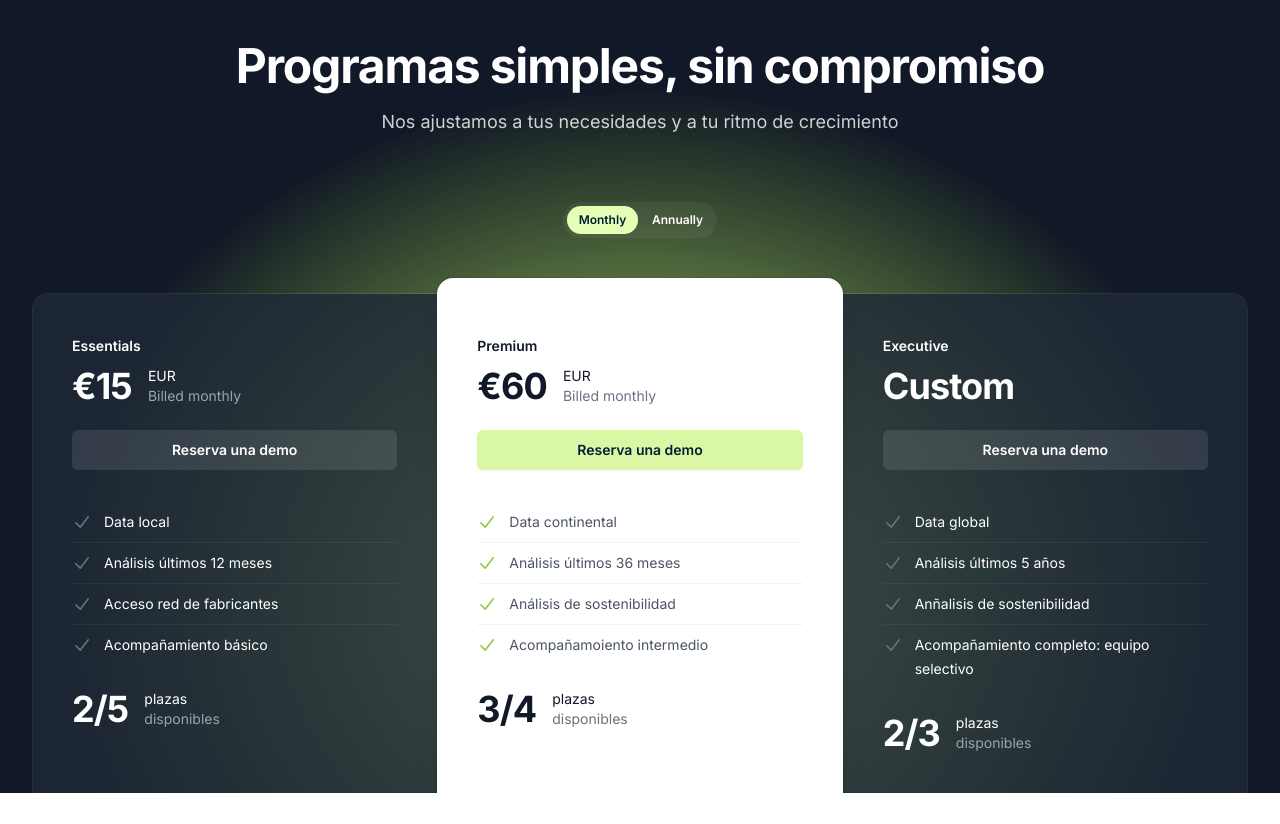
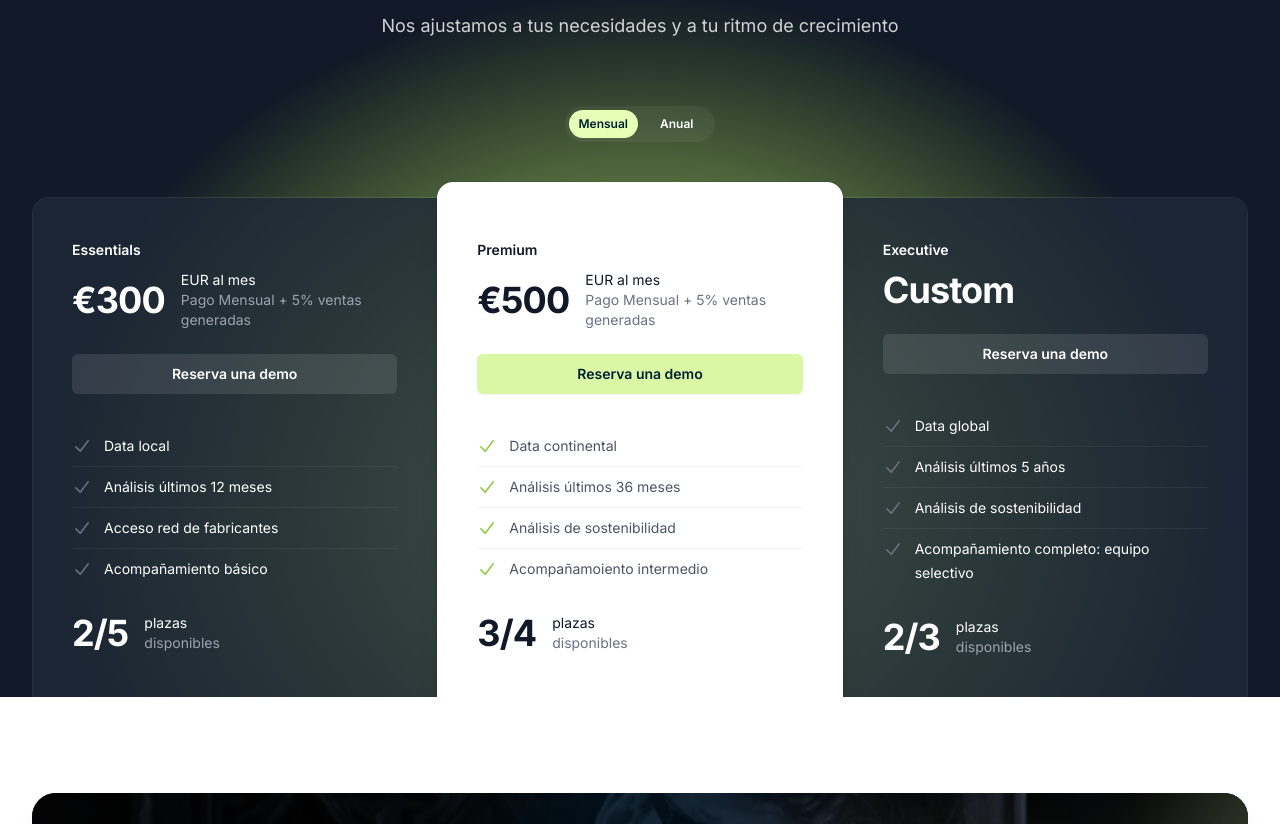
Before and after one commit to aheruz/hackio-saas, a Next.js app: page / in a window 1280 px wide. Shown: the part 1398-2222 px from the top of the page. Built offline with nearby package versions, Linux system fonts and the light colour scheme.

Commit message:
feat: copy

```diff
--- a/src/components/Features.jsx
+++ b/src/components/Features.jsx
@@ -26,7 +26,7 @@ const features = [
 
 export default function Features() {
   return (
-    <div id="features" className="bg-white py-24 sm:py-32">
+    <div id="features" className="bg-white py-20 sm:py-30">
       <div className="mx-auto max-w-7xl px-6 lg:px-8">
         <div className="mx-auto max-w-2xl lg:text-center">
           <h2 className="text-base font-semibold leading-7 text-blue">Optimizamos tu margen operativo</h2>
--- a/src/components/Pricing.jsx
+++ b/src/components/Pricing.jsx
@@ -3,8 +3,8 @@ import { RadioGroup } from '@headlessui/react'
 import { CheckIcon, XMarkIcon } from '@heroicons/react/20/solid'
 
 const frequencies = [
-  { value: 'monthly', label: 'Monthly' },
-  { value: 'annually', label: 'Annually' },
+  { value: 'monthly', label: 'Mensual' },
+  { value: 'annually', label: 'Anual' },
 ]
 const tiers = [
   {
@@ -13,7 +13,7 @@ const tiers = [
     href: '#cta',
     featured: false,
     description: 'All your essential business finances, taken care of.',
-    price: { monthly: '€15', annually: '€144' },
+    price: { monthly: '€300', annually: '€250' },
     availability: '2/5',
     mainFeatures: ['Data local', 'Análisis últimos 12 meses', 'Acceso red de fabricantes', 'Acompañamiento básico'],
   },
@@ -23,7 +23,7 @@ const tiers = [
     href: '#cta',
     featured: true,
     description: 'The best financial services for your thriving business.',
-    price: { monthly: '€60', annually: '€576' },
+    price: { monthly: '€500', annually: '€400' },
     availability: '3/4',
     mainFeatures: [
       'Data continental',
@@ -40,7 +40,7 @@ const tiers = [
     description: 'Convenient features to take your business to the next level.',
     price: { monthly: 'Custom', annually: 'Custom' },
     availability: '2/3',
-    mainFeatures: ['Data global', 'Análisis últimos 5 años', 'Anñalisis de sostenibilidad', 'Acompañamiento completo: equipo selectivo'],
+    mainFeatures: ['Data global', 'Análisis últimos 5 años', 'Análisis de sostenibilidad', 'Acompañamiento completo: equipo selectivo'],
   },
 ]
 const sections = [
@@ -159,10 +159,10 @@ export default function Pricing() {
                       </p>
                       { tier.price[frequency.value] != 'Custom' &&
                         <div className="text-sm leading-5">
-                          <p className={tier.featured ? 'text-gray-900' : 'text-white'}>EUR</p>
+                          <p className={tier.featured ? 'text-gray-900' : 'text-white'}>EUR al mes</p>
                           <p
                             className={tier.featured ? 'text-gray-500' : 'text-gray-400'}
-                          >{`Billed ${frequency.value}`}</p>
+                          >{`Pago ${frequency.label}`} + 5% ventas generadas</p>
                         </div>
                       }
                     </div>
```
